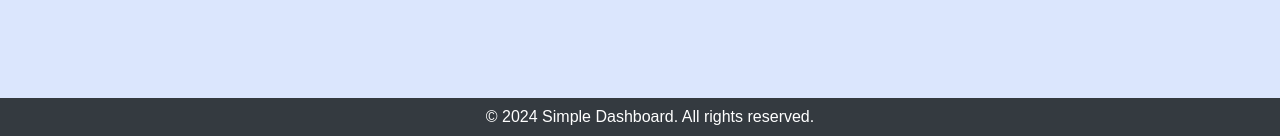
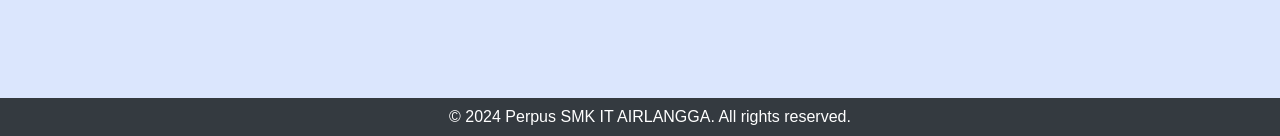
Before and after one commit to zacky7545/perpus, a PHP site: page /perpus/ in a window 1280 px wide. Shown: the part 664-800 px from the top of the page. Run offline with PHP 8.4, Linux system fonts and the light colour scheme; the visitor is signed in with stand-in values (Sample User, id 1).

Commit message:
ubah nama dahsboard

```diff
--- a/index.php
+++ b/index.php
@@ -122,7 +122,7 @@ session_start();
     ?>
 
     <footer>
-        &copy; 2024 Simple Dashboard. All rights reserved.
+        &copy; 2024 Perpus SMK IT AIRLANGGA. All rights reserved.
     </footer>
 </body>
 </html>
```
